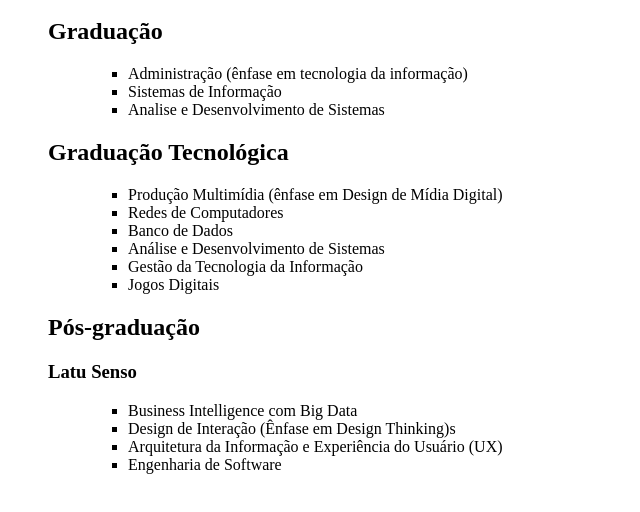
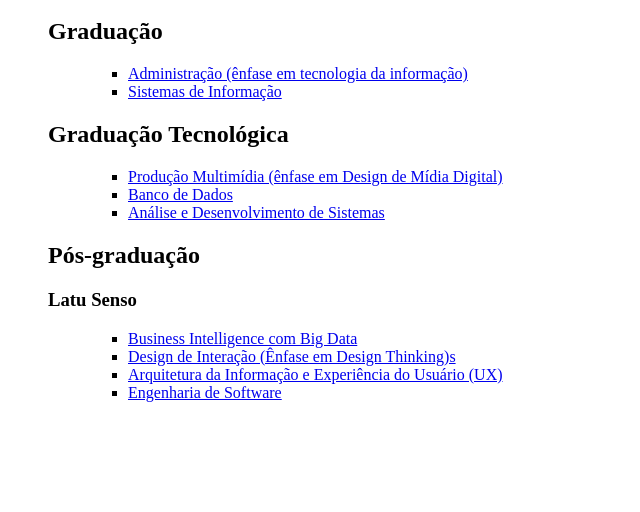
Before and after one commit to AllanTuratti/TecWeb-2ADSB, a plain HTML site: page Tecweb-TF-ADS2B/Curso.html in a window 1280 px wide. Shown: the part 214-726 px from the top of the page, without its empty margins (0-640 px from the left). Drawn offline with Linux system fonts and the light colour scheme; files whose address does not match are found by name.

Commit message:
Update Curso.html

```diff
--- a/Tecweb-TF-ADS2B/Curso.html
+++ b/Tecweb-TF-ADS2B/Curso.html
@@ -17,9 +17,8 @@
 
 <ol id="listagra">
 <ul>
-<li>Administração (ênfase em tecnologia da informação)</li>
-<li>Sistemas de Informação</li>
-<li>Analise e Desenvolvimento de Sistemas</li>
+<li id ="#menu"><a href='C:\Users\1700174\Downloads\TecWeb-2ADSB-master\TecWebFinal\Index.html'>Administração (ênfase em tecnologia da informação)</a>
+<li id ="#menu"><a href='C:\Users\1700174\Downloads\TecWeb-2ADSB-master\TecWebFinal\Index.html'>Sistemas de Informação</a>
 </ul>
 </ol>
 
@@ -27,12 +26,9 @@
 
 <ol id="graT">
 <ul>
-<li>Produção Multimídia (ênfase em Design de Mídia Digital)</li>
-<li>Redes de Computadores</li>
-<li>Banco de Dados</li>
-<li>Análise e Desenvolvimento de Sistemas</li>
-<li>Gestão da Tecnologia da Informação</li>
-<li>Jogos Digitais</li>
+<li id ="#menu"><a href='C:\Users\1700174\Downloads\TecWeb-2ADSB-master\TecWebFinal\Index.html'>Produção Multimídia (ênfase em Design de Mídia Digital)</a>
+<li id ="#menu"><a href='C:\Users\1700174\Downloads\TecWeb-2ADSB-master\TecWebFinal\Index.html'>Banco de Dados</a>
+<li id ="#menu"><a href='C:\Users\1700174\Downloads\TecWeb-2ADSB-master\TecWebFinal\Index.html'>Análise e Desenvolvimento de Sistemas</a>
 </ul>
 </ol>
 
@@ -41,10 +37,10 @@
 
 <ol id="posgradu">
 <ul>
-<li style=>Business Intelligence com Big Data</li>
-<li>Design de Interação (Ênfase em Design Thinking)s</li>
-<li>Arquitetura da Informação e Experiência do Usuário (UX)</li>
-<li>Engenharia de Software</li>
+<li id ="#menu"><a href='C:\Users\1700174\Downloads\TecWeb-2ADSB-master\TecWebFinal\Index.html'>Business Intelligence com Big Data</a>
+<li id ="#menu"><a href='C:\Users\1700174\Downloads\TecWeb-2ADSB-master\TecWebFinal\Index.html'>Design de Interação (Ênfase em Design Thinking)s</a>
+<li id ="#menu"><a href='C:\Users\1700174\Downloads\TecWeb-2ADSB-master\TecWebFinal\Index.html'>Arquitetura da Informação e Experiência do Usuário (UX)</a>
+<li id ="#menu"><a href='C:\Users\1700174\Downloads\TecWeb-2ADSB-master\TecWebFinal\Index.html'>Engenharia de Software</a>
 </ul>
 </ol>
 
```
